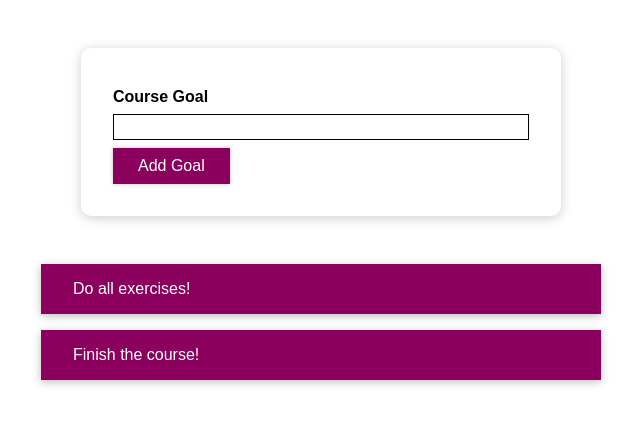
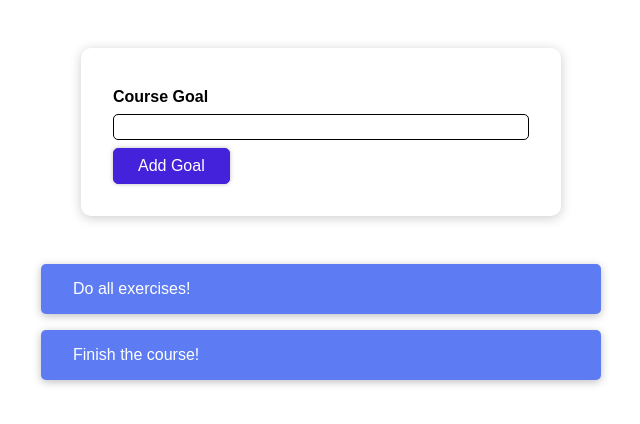
Before and after one commit to karansethia/Goal-Tracker, a React (Create React App) app: page / in a window 1280 px wide. Shown: the top 424 px of the page, without its empty margins (319-959 px from the left). Built offline with nearby package versions, Linux system fonts and the light colour scheme.

Commit message:
Design Changes

```diff
--- a/src/components/CourseGoals/CourseGoalItem/CourseGoalItem.css
+++ b/src/components/CourseGoals/CourseGoalItem/CourseGoalItem.css
@@ -1,7 +1,8 @@
 .goal-item {
   margin: 1rem 0;
-  background: #8b005d;
+  background: #5d7bf2;
   box-shadow: 0 2px 8px rgba(0, 0, 0, 0.26);
+  border-radius:5px;
   color: white;
   padding: 1rem 2rem;
   cursor: pointer;
--- a/src/components/CourseGoals/CourseInput/CourseInput.css
+++ b/src/components/CourseGoals/CourseInput/CourseInput.css
@@ -11,7 +11,8 @@
 .form-control input {
   display: block;
   width: 100%;
-  border: 1px solid #ccc;
+  border: 1px solid rgb(126, 126, 126);
+  border-radius: 5px;
   font: inherit;
   line-height: 1.5rem;
   padding: 0 0.25rem;
@@ -20,5 +21,5 @@
 .form-control input:focus {
   outline: none;
   background: #d7d6d6;
-  border-color: #00000046;
+  border-color: #4e4e4ec1;
 }
--- a/src/components/UI/Button/Button.css
+++ b/src/components/UI/Button/Button.css
@@ -1,9 +1,10 @@
 .button {
   font: inherit;
   padding: 0.5rem 1.5rem;
-  border: 1px solid #8b005d;
+  border: 1px solid #4422dc;
+  border-radius: 5px;
   color: white;
-  background: #8b005d;
+  background: #4422dc;
   box-shadow: 0 0 4px rgba(0, 0, 0, 0.26);
   cursor: pointer;
 }
@@ -14,7 +15,7 @@
 
 .button:hover,
 .button:active {
-  background: #ac0e77;
-  border-color: #ac0e77;
+  background: #26199c;
+  border-color: #26199c;
   box-shadow: 0 0 8px rgba(0, 0, 0, 0.26);
 }
```
